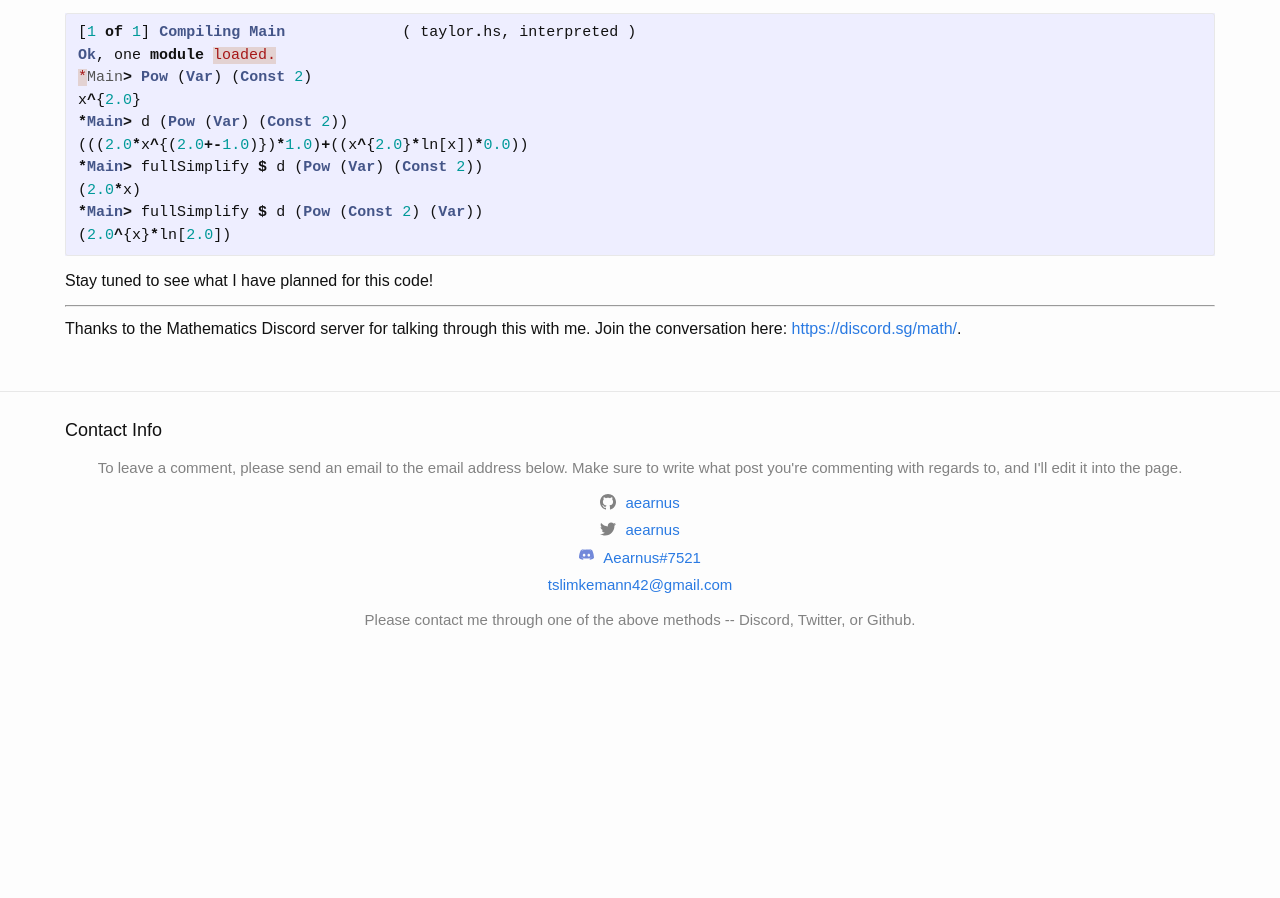
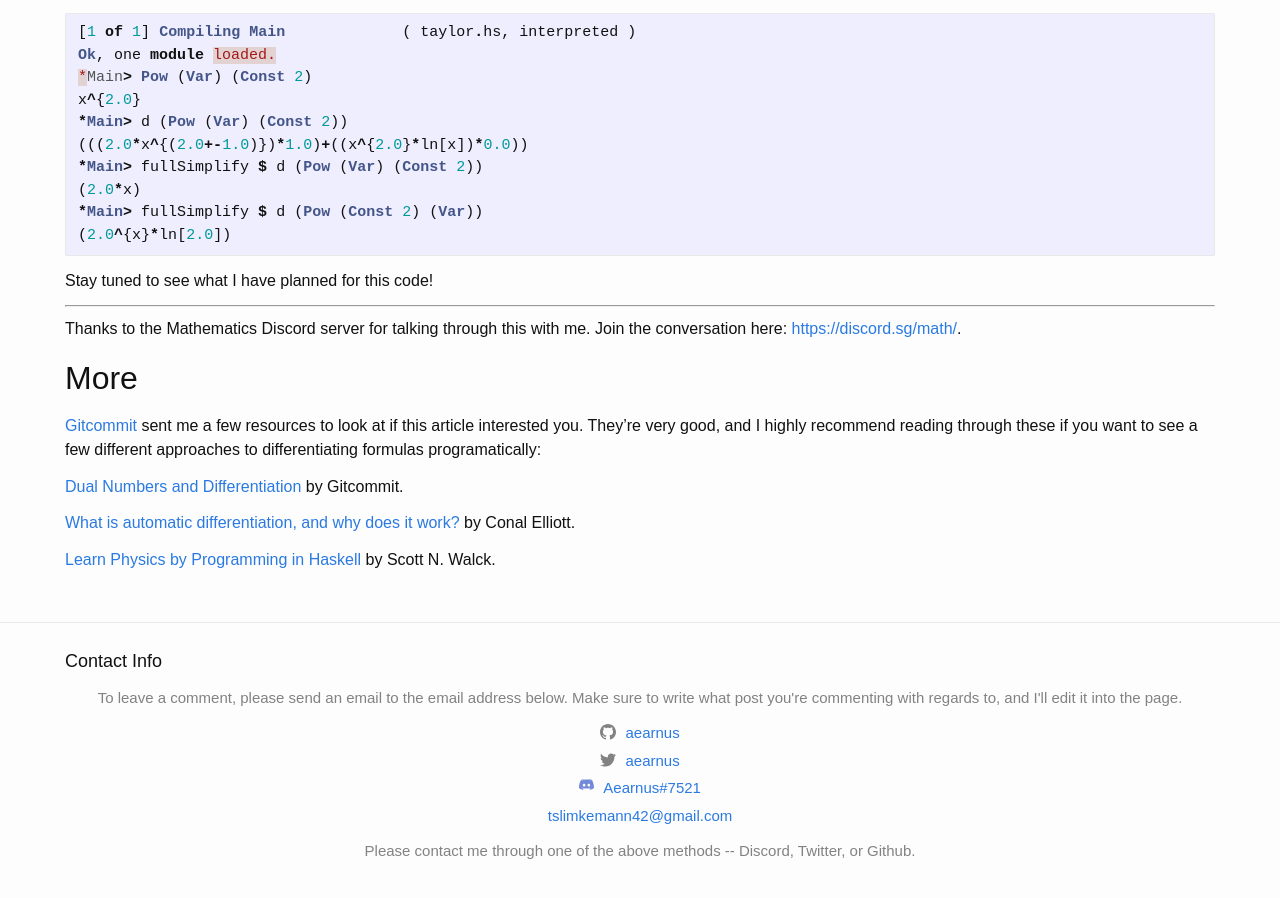
Before and after one commit to DataKinds/datakinds.github.io, a Jekyll site: the page built from _posts/2019-04-26-good-symbolic-differentiation-requires-multidimensional-wobbliness.md, in a window 1280 px wide and 900 px high, scrolled down 4078 px. Built offline with Jekyll 4.4.1, drawn with Linux system fonts in a browser that asks for light colours; formulas are drawn with MathJax 3; before the commit the page ends 4747 px from its top, so only the background shows below that.

Commit message:
new attribution

```diff
--- a/_posts/2019-04-26-good-symbolic-differentiation-requires-multidimensional-wobbliness.md
+++ b/_posts/2019-04-26-good-symbolic-differentiation-requires-multidimensional-wobbliness.md
@@ -173,3 +173,13 @@ Stay tuned to see what I have planned for this code!
 ---
 
 Thanks to the Mathematics Discord server for talking through this with me. Join the conversation here: [https://discord.sg/math/](https://discord.sg/math/).
+
+## More
+
+[Gitcommit](http://gitcommit.co.uk "Gitcommit") sent me a few resources to look at if this article interested you. They're very good, and I highly recommend reading through these if you want to see a few different approaches to differentiating formulas programatically:
+
+[Dual Numbers and Differentiation](http://gitcommit.co.uk/2017/06/24/dual-numbers-and-differentiation-part-1/) by Gitcommit.
+
+[What is automatic differentiation, and why does it work?](http://conal.net/blog/posts/what-is-automatic-differentiation-and-why-does-it-work) by Conal Elliott.
+
+[Learn Physics by Programming in Haskell](https://arxiv.org/pdf/1412.4880.pdf) by Scott N. Walck.
```
